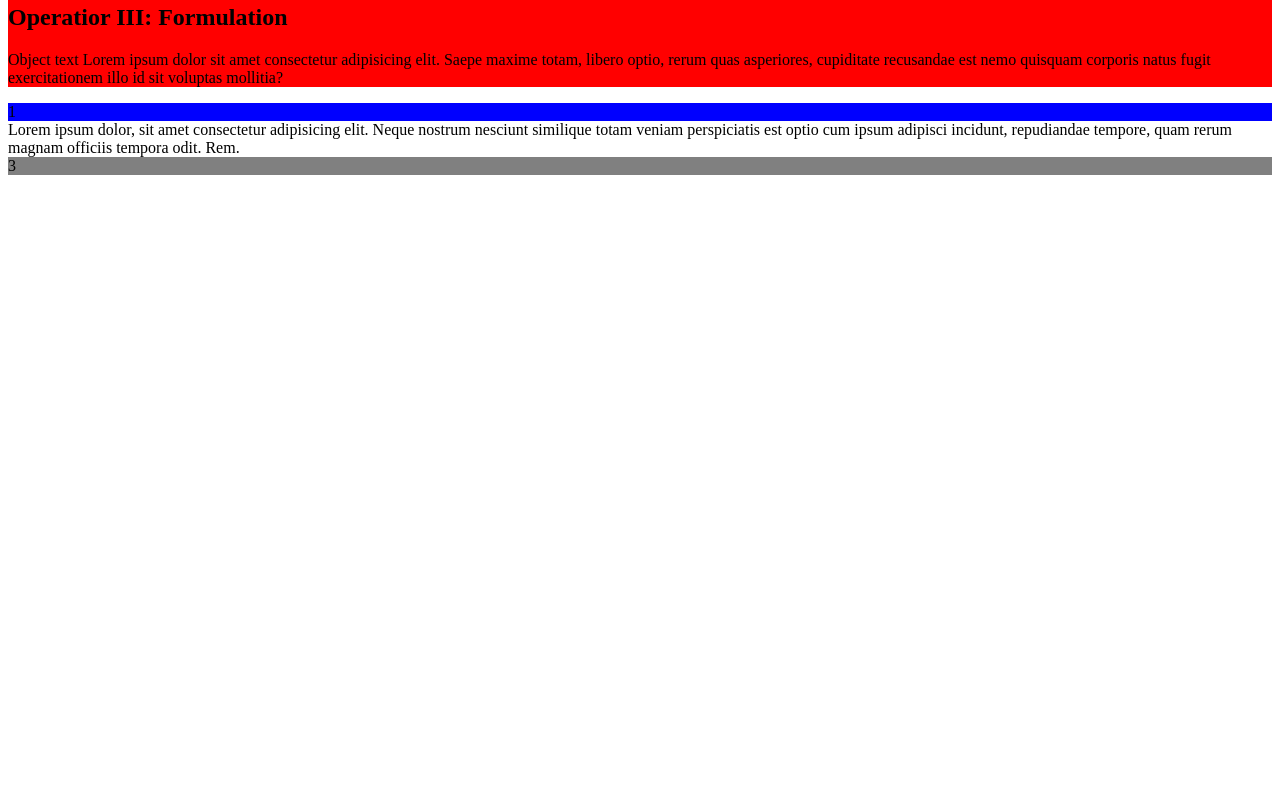
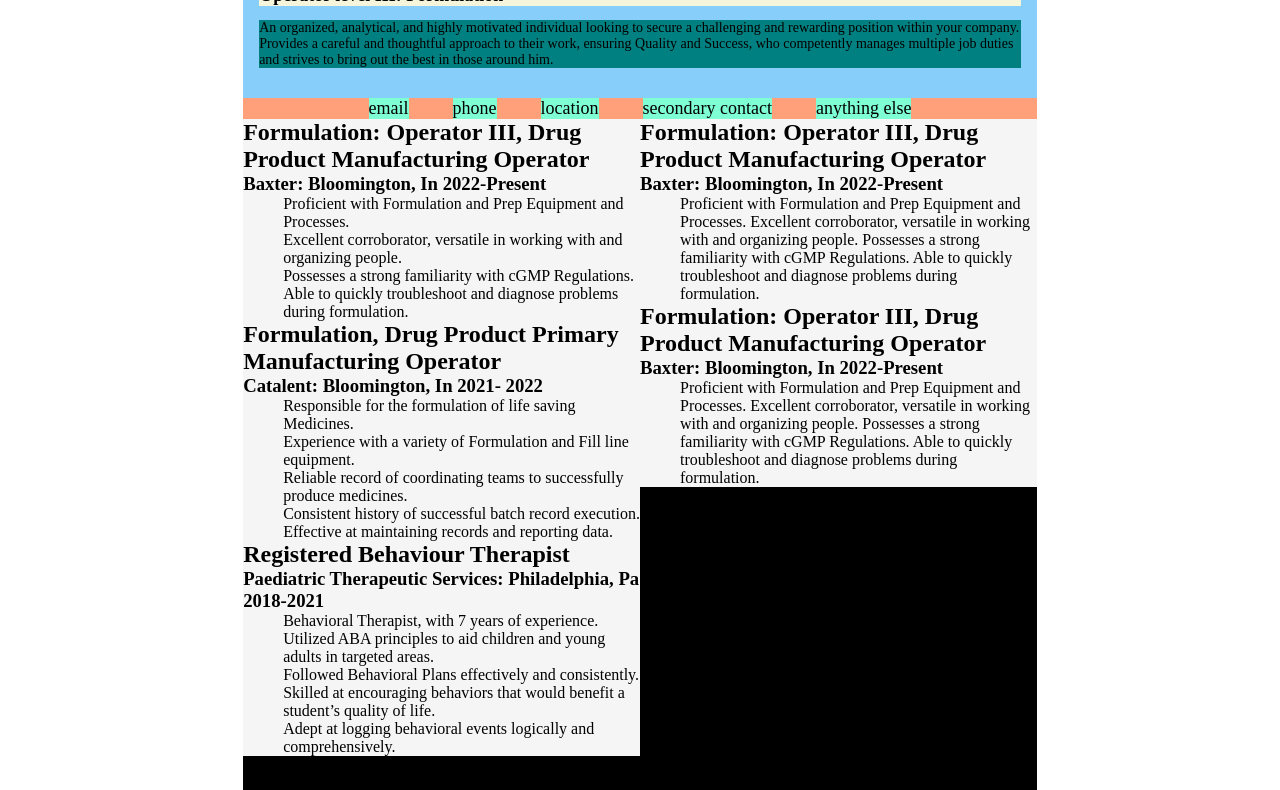
Before and after one commit to thezrbauer/Resume_2024, a plain HTML site: page index.html in a window 1280 px wide. Shown: the part 76-866 px from the top of the page. Before the commit the page ends 800 px from the top, so only its background shows below. Drawn offline with Linux system fonts and the light colour scheme.

Commit message:
planning stages

```diff
--- a/index.html
+++ b/index.html
@@ -7,14 +7,86 @@
     <title>Resume 2024</title>
 </head>
 <body>
+    <main>
     <div class="introduction">
         <h1>Zachary Bauer</h1>
-        <h2>Operatior III: Formulation</h2>
-        <p>Object text   Lorem ipsum dolor sit amet consectetur adipisicing elit. Saepe maxime totam, libero optio, rerum quas asperiores, cupiditate recusandae est nemo quisquam corporis natus fugit exercitationem illo id sit voluptas mollitia?</p>
+        <h2>Operator level III: Formulation</h2>
+        <p>An organized, analytical, and highly motivated individual looking to secure a challenging and rewarding position within your company. Provides a careful and thoughtful approach to their work, ensuring Quality and Success, who competently manages multiple job duties and strives to bring out the best in those around him.
+        </p>
     </div>
-    <div class="contact">1</div>
-    <div class="work_experience">Lorem ipsum dolor, sit amet consectetur adipisicing elit. Neque nostrum nesciunt similique totam veniam perspiciatis est optio cum ipsum adipisci incidunt, repudiandae tempore, quam rerum magnam officiis tempora odit. Rem.</div>
-    <div class="skills">3</div>
+    <div class="contact">
+        <ul>
+        <li><icon></icon>email</li>
+        <li><icon></icon>phone</li>
+        <li><icon></icon>location</li>
+        <li><icon></icon>secondary contact</li>
+        <li><icon></icon>anything else</li>
+    </ul>
+</div>
+<div class="row">
+<div class="column">
+    <div class="work_experience">
+        <h2>Formulation: Operator III, Drug Product Manufacturing Operator </h2>
+        <h3>Baxter: Bloomington, In 2022-Present</h3>
+        <ul>
+            <l1>Proficient with Formulation and Prep Equipment and Processes.</l1>
+            <l1>Excellent corroborator, versatile in working with and organizing people. </l1>
+            <l1>Possesses a strong familiarity with cGMP Regulations.</l1>
+            <l1>Able to quickly troubleshoot and diagnose problems during formulation.</l1>
+        </ul>
+        <h2>Formulation, Drug Product Primary Manufacturing Operator</h2>
+        <h3>Catalent: Bloomington, In 2021- 2022 </h3>
+        <ul>
+            <l1>Responsible for the formulation of life saving Medicines.</l1>
+            <l1>Experience with a variety of Formulation and Fill line equipment. </l1>
+            <l1>Reliable record of coordinating teams to successfully produce medicines.</l1>
+            <l1>Consistent history of successful batch record execution.</l1>
+            <l1>Effective at maintaining records and reporting data. </l1>
+
+        </ul>
+        <h2>Registered Behaviour Therapist</h2>
+        <h3>Paediatric Therapeutic Services: Philadelphia, Pa 2018-2021</h3>
+        <ul>
+            <l1>Behavioral Therapist, with 7 years of experience.</l1>
+            <l1>Utilized ABA principles to aid children and young adults in targeted areas. </l1>
+            <l1>Followed Behavioral Plans effectively and consistently.</l1>
+            <l1>Skilled at encouraging behaviors that would benefit a student’s quality of life.</l1>
+            <l1>Adept at logging behavioral events logically and comprehensively.</l1>
+
+        </ul>
+    </div>
+</div>
+<div class="column">
+    <div class="skills">
+        <h2>Formulation: Operator III, Drug Product Manufacturing Operator </h2>
+        <h3>Baxter: Bloomington, In 2022-Present</h3>
+        <ul>
+            <l1>Proficient with Formulation and Prep Equipment and Processes.</l1>
+            <l1>Excellent corroborator, versatile in working with and organizing people. </l1>
+            <l1>Possesses a strong familiarity with cGMP Regulations.</l1>
+            <l1>Able to quickly troubleshoot and diagnose problems during formulation.</l1>
+        </ul>
+        <h2>Formulation: Operator III, Drug Product Manufacturing Operator </h2>
+        <h3>Baxter: Bloomington, In 2022-Present</h3>
+        <ul>
+            <l1>Proficient with Formulation and Prep Equipment and Processes.</l1>
+            <l1>Excellent corroborator, versatile in working with and organizing people. </l1>
+            <l1>Possesses a strong familiarity with cGMP Regulations.</l1>
+            <l1>Able to quickly troubleshoot and diagnose problems during formulation.</l1>
+        </ul>
+    </div>
+    <h2>Formulation: Operator III, Drug Product Manufacturing Operator </h2>
+    <h3>Baxter: Bloomington, In 2022-Present</h3>
+    <ul>
+        <l1>Proficient with Formulation and Prep Equipment and Processes.</l1>
+        <l1>Excellent corroborator, versatile in working with and organizing people. </l1>
+        <l1>Possesses a strong familiarity with cGMP Regulations.</l1>
+        <l1>Able to quickly troubleshoot and diagnose problems during formulation.</l1>
+    </ul>
+</div>
+</div>
+<div>wat</div>
+    </main>
 
 </body>
 </html>
--- a/style.css
+++ b/style.css
@@ -4,15 +4,85 @@
   box-sizing: border-box;
 }
 
+main {
+    margin:auto;
+    height:297mm;
+    width:210mm;
+    font-size:0;
+    background-color: black;
+}
+main > div {
+    font-size: 1rem; display:grid;
+}
+
+h1, h2, h3 {
+    margin:0;
+    padding:0;
+}
+
+ul {
+    list-style:none;
+    margin:auto;
+}
+
+li {
+    display:inline-block;
+    justify-content: space-between;
+    margin-right:40px;
+    background-color: aquamarine;
+    font-size:18px;
+}
+
+/*Removes space between div due to font size */
 .introduction{
+    background-color: lightskyblue;
+    padding:1rem;
+    }
+.introduction > h1 {
+    font-size:32px;
+
     background-color: red;
 }
+.introduction > h2 {
+    font-size:18px;
+    background-color: beige;
+}
+.introduction > p {
+    font-size:14px;
+    background-color: teal;
+}
 .contact{
-    background-color: blue;
+    background-color: lightsalmon;
+    height:auto;
+
 }
-.job-experience{
-    background-color: white;
+.row {display:flex;}
+
+
+/* Create two equal columns that floats next to each other */
+.column {
+    width: 50%;
+
+
+
+  }
+
+
+
+
+
+
+
+
+
+
+.work_experience{
+    background-color: whitesmoke;
+}
+
+.work_experience> ul {
+    display:grid;
 }
 .skills{
-    background-color: gray;
+    background-color: whitesmoke;
 }
```
